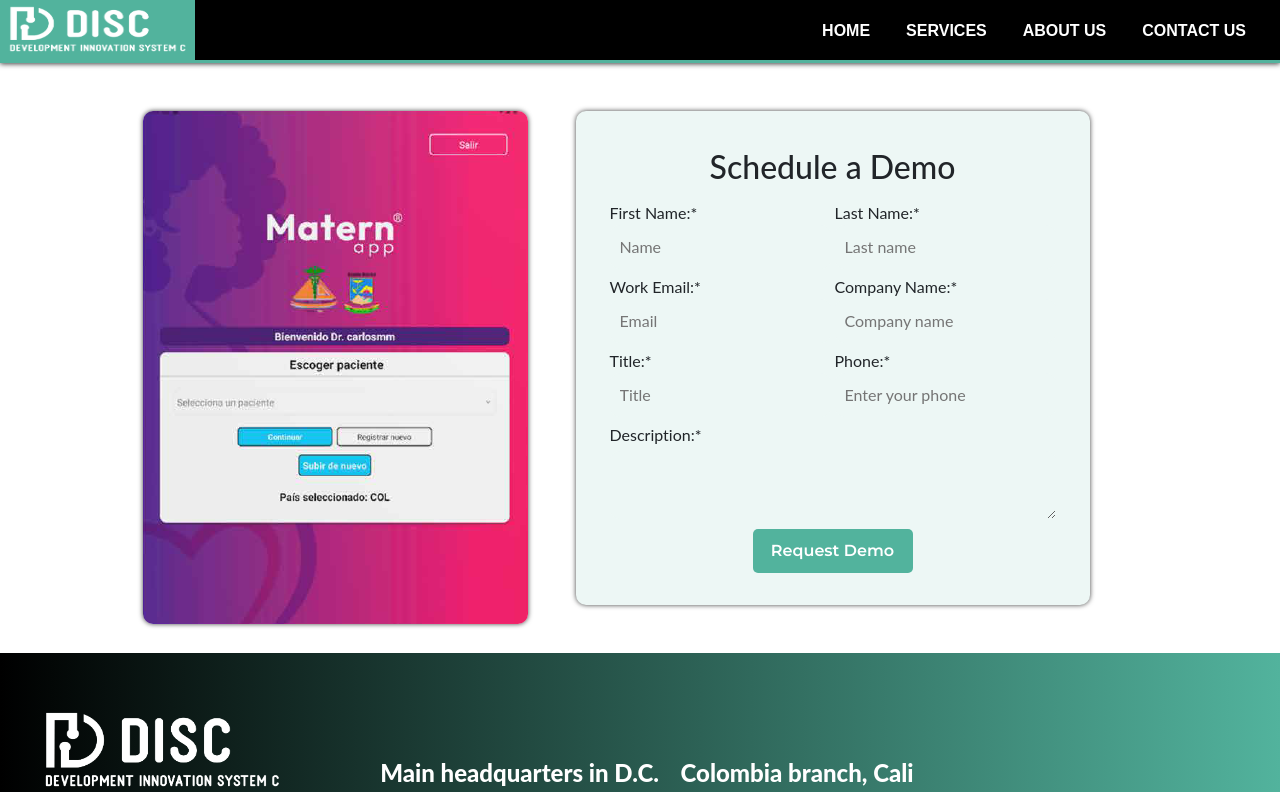
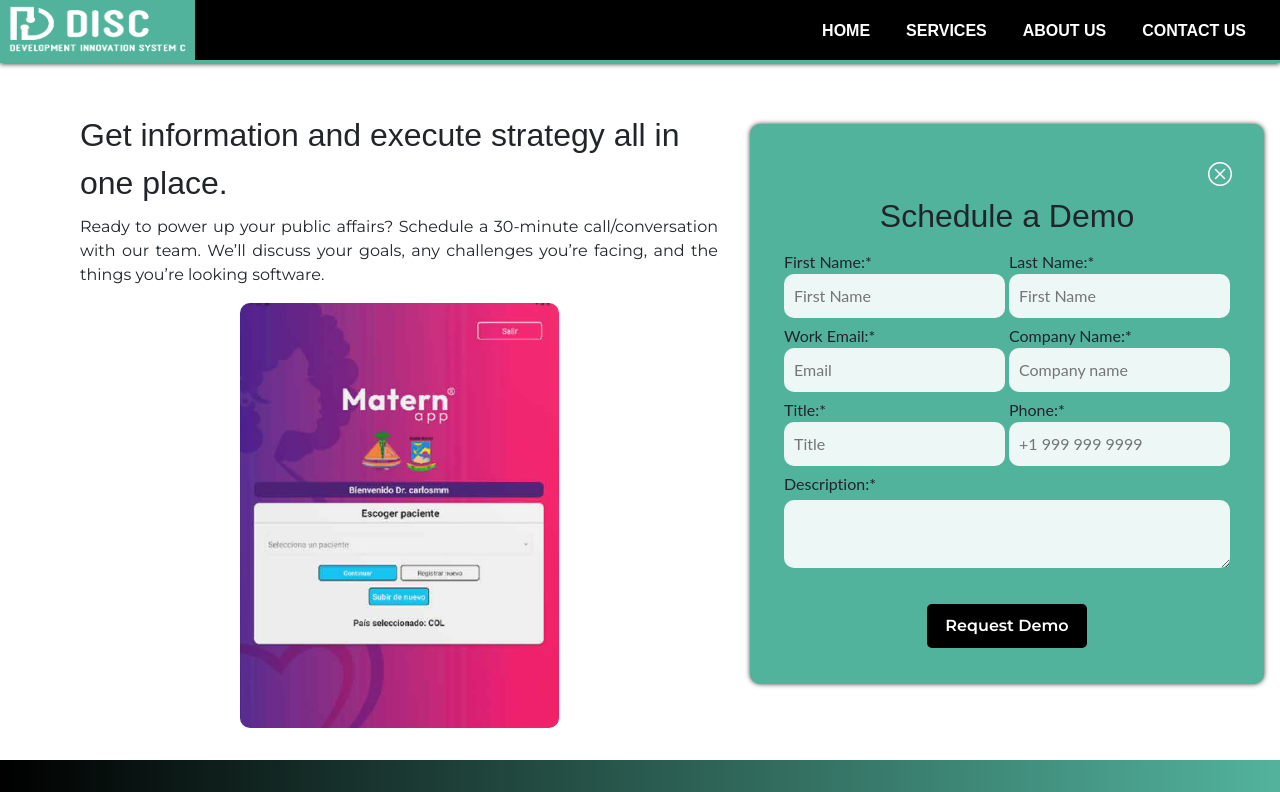
Before and after one commit to Disc-Colombia/Frontend_Disc, a React (Vite) app: page /scheduledemo in a window 1280 px wide. Shown: the top 792 px of the page. Built offline with nearby package versions, Linux system fonts and the light colour scheme.

Commit message:
implementacion del modula de agendar demo, falta validacion en el formulario

```diff
--- a/src/components/Header.tsx
+++ b/src/components/Header.tsx
@@ -3,12 +3,13 @@ import { Link } from "react-scroll";
 import logo from "../imgs/logoDISC_sinfondo.png";
 import "bootstrap-icons/font/bootstrap-icons.css";
 import "../styles/headers.css";
-import { Outlet } from "react-router-dom";
+import { Outlet,useNavigate } from "react-router-dom";
 import { Footers } from "./Footers";
 
 export const Header = () => {
   const [linkActive, setLinkActive] = useState("");
   const [isMenuOpen, setIsMenuOpen] = useState(false); //controla estado del menu
+  const navegate =useNavigate();
   //Muestra el menu
   const toggleMenu = () => {
     setIsMenuOpen(!isMenuOpen);
@@ -20,6 +21,7 @@ export const Header = () => {
   const handleActive = (Link: string) => {
     setLinkActive(Link);
     closeMenu();
+    navegate("/")
   };
   return (
     <>
--- a/src/pages/ModalDemo.tsx
+++ b/src/pages/ModalDemo.tsx
@@ -1,88 +1,156 @@
+import React from "react";
+import { useNavigate } from "react-router-dom";
+import { DemoProps } from "../type/type";
+import 'bootstrap-icons/font/bootstrap-icons.css';
 import "../styles/modalDemo.css";
-import maternapp from '../imgs/maternapp.png';
+import maternapp from "../imgs/maternapp.png";
 export const ModalDemo = () => {
+  const redirect = useNavigate()
+  const [data, setData] = React.useState<DemoProps>({
+    FirstName: "",
+    LastName: "",
+    WorkerEmail: "",
+    CompanyName: "",
+    Title: "",
+    Phone: "",
+    Description: "",
+  });
+  const handleChange = (
+    e: React.ChangeEvent<HTMLInputElement | HTMLTextAreaElement>
+  ) => {
+    const { name, value } = e.target;
+    setData({
+      ...data,
+      [name]: value,
+    });
+  };
+  const handleSubmit = (e: React.FormEvent) => {
+    e.preventDefault();
+    console.log("DATOS ENVIADOS...", data);
+  };
+  const handleBack =()=>{
+  redirect('/')
+  }
   return (
     <div className="container_demo">
       <div className="container_demo--product">
         <div className="container_maternapp--image">
-          <img className="maternapp_image" src={maternapp} alt="imagen maternapp" />
+          <h2 className="title_demo">Get information and execute strategy all in one place.</h2>
+          <p className="demo_information">
+            Ready to power up your public affairs? Schedule a 30-minute
+            call/conversation with our team. We’ll discuss your goals, any
+            challenges you’re facing, and the things you’re looking software.
+          </p>
+          <div className="container_image--product">
+          <img
+            className="maternapp_image"
+            src={maternapp}
+            alt="imagen maternapp"
+          />
+          </div>
         </div>
       </div>
       <div className="container_content">
+        <div className="container_close--icon">
+          <i className="bi bi-x-circle"
+          onClick={ handleBack}
+          ></i>
+        </div>
         <div className="container_content--tittle">
           <h2 className="demotitle">Schedule a Demo</h2>
         </div>
-        <form className="formulario_demo">
+        <form className="formulario_demo" onSubmit={handleSubmit}>
           <div className="container_input">
             <div className="container_input--label">
-              <label htmlFor="name">First Name:*</label>
+              <label htmlFor="FirstName">First Name:*</label>
               <input
                 className="input_demo"
                 type="text"
-                name="name"
-                id="name"
-                placeholder="Name"
+                name="FirstName"
+                id="FirstName"
+                placeholder="First Name"
+                value={data.FirstName}
+                onChange={handleChange}
               />
             </div>
             <div className="container_input--label">
-              <label htmlFor="lastname">Last Name:*</label>
+              <label htmlFor="LastName">Last Name:*</label>
               <input
                 className="input_demo"
                 type="text"
-                name="lastname"
-                id="lastname"
-                placeholder="Last name"
+                name="LastName"
+                id="LastName"
+                placeholder="First Name"
+                value={data.LastName}
+                onChange={handleChange}
               />
             </div>
             <div className="container_input--label">
-              <label htmlFor="workemail">Work Email:*</label>
+              <label htmlFor="WorkerEmail">Work Email:*</label>
               <input
                 className="input_demo"
                 type="email"
-                name="workemail"
-                id="workemail"
+                name="WorkerEmail"
+                id="WorkerEmail"
                 placeholder="Email"
+                value={data.WorkerEmail}
+                onChange={handleChange}
               />
             </div>
             <div className="container_input--label">
-              <label htmlFor="companyname">Company Name:*</label>
+              <label htmlFor="CompanyName">Company Name:*</label>
               <input
                 className="input_demo"
                 type="text"
-                name="companyname"
-                id="companyname"
+                name="CompanyName"
+                id="CompanyName"
                 placeholder="Company name"
+                value={data.CompanyName}
+                onChange={handleChange}
               />
             </div>
             <div className="container_input--label">
-              <label htmlFor="title">Title:*</label>
+              <label htmlFor="Title">Title:*</label>
               <input
                 className="input_demo"
                 type="text"
-                name="title"
-                id="title"
+                name="Title"
+                id="Title"
                 placeholder="Title "
+                value={data.Title}
+                onChange={handleChange}
               />
             </div>
             <div className="container_input--label">
-              <label htmlFor="phone">Phone:*</label>
+              <label htmlFor="Phone">Phone:*</label>
               <input
                 className="input_demo"
                 type="tel"
-                name="phone"
-                id="phone"
-                placeholder="Enter your phone"
+                name="Phone"
+                id="Phone"
+                placeholder="+1 999 999 9999"
+                value={data.Phone}
+                onChange={handleChange}
               />
             </div>
           </div>
 
           <div className="container_input--label">
-            <label htmlFor="description">Description:*</label>
-            <textarea className="input_textarea" name="description" id="description"></textarea>
+            <label htmlFor="Description">Description:*</label>
+            <textarea
+              className="input_textarea"
+              name="Description"
+              id="Description"
+              value={data.Description}
+              onChange={handleChange}
+            ></textarea>
           </div>
-           <div className="container_btn--requestdemo">
-            <button className="btn_send--demo" type="submit"> Request Demo</button>
-           </div>
+          <div className="container_btn--requestdemo">
+            <button className="btn_send--demo" type="submit">
+              {" "}
+              Request Demo
+            </button>
+          </div>
         </form>
       </div>
     </div>
--- a/src/styles/modalDemo.css
+++ b/src/styles/modalDemo.css
@@ -1,4 +1,4 @@
-@import'./colores.css';
+@import "./colores.css";
 
 /* .backmaternapp{
     position: relative;
@@ -8,68 +8,135 @@
     background-position: center;
     height: 100vh;
 } */
-.container_demo{
+.container_demo {
   display: flex;
   justify-content: center;
+  flex-direction: column;
   /* background-color: var(--LogoBackground);
    */
 }
-.container_maternapp--image{
+.container_demo--product {
+    margin-left: 1rem;
+    margin-right: 1rem;
+  }
+  .maternapp_image {
+    border-radius: 10px;
+    width: 100%;
+    height: 100%;
+  }
+@media (min-width: 1024px) {
+  .container_demo {
+    display: flex;
+    justify-content: center;
+    align-items: center;
+    flex-direction: row;
+    /* background-color: var(--LogoBackground);
+       */
+  }
+  .container_demo--product {
+    margin-left: 5rem;
+  }
+  .maternapp_image {
+    border-radius: 10px;
+    width: 50%;
+    height: 20%;
+  }
+}
+
+.title_demo,
+.demotitle {
+  font-family: var(--font-makina);
+}
+.demo_information {
+  font-family: var(--montserrat-font-family);
+  text-align: justify;
+}
+.container_close--icon {
+  display: flex;
+  flex-direction: row-reverse;
+  margin-top: 0;
+}
+.bi-x-circle {
+  font-size: 1.5rem;
+  color: var(--White);
+}
+.bi-x-circle:hover {
+  cursor: pointer;
+}
+.container_maternapp--image {
   margin-top: 3rem;
-    box-shadow: 0px 0px 5px 0px rgba(0,0,0,0.75);
+  /* box-shadow: 0px 0px 5px 0px rgba(0,0,0,0.75); */
   border-radius: 10px;
 }
-.maternapp_image{
+.container_image--product {
+  display: flex;
+  flex-direction: column;
   border-radius: 10px;
+  justify-content: center;
+  align-items: center;
+  margin-bottom: 2rem;
 }
-.container_input{
-    display: grid;
-    grid-template-columns: repeat(2,1fr);
-    align-items: center;
+
+.container_input {
+  display: flex;
+  flex-direction: column;
+  justify-content: center;
 
 }
-.formulario_demo{
+.container_content {
+    box-shadow: 0px 0px 5px 0px rgba(0, 0, 0, 0.75);
+    margin: 1rem;
+    padding: 2rem;
+    border-radius: 10px;
+    background-color: var(--LogoBackground);
+    height:auto;
+    width: auto;
+    margin-bottom: 2rem;
+  }
+@media (min-width: 1024px) {
+  .container_input {
+    display: grid;
+    grid-template-columns: repeat(2, 1fr);
+    align-items: center;
+  }
+  .container_content {
+    height: 35rem;
+  }
+}
+.formulario_demo {
   display: flex;
   flex-direction: column;
 }
-.container_content{
-    box-shadow: 0px 0px 5px 0px rgba(0,0,0,0.75);
-    margin: 3rem;
-    padding: 2rem;
-    border-radius: 10px;
-     background-color: var(--BlancoVerdoso);
-}
-.container_content--tittle{
+
+.container_content--tittle {
   text-align: center;
 }
-.formulario_demo{
 
-}
-.container_input--label{
+.container_input--label {
   display: flex;
   flex-direction: column;
   margin: 2px;
 }
 .input_demo,
-.input_textarea{
+.input_textarea {
   padding: 10px;
   border-radius: 10px;
   border: none;
   margin-bottom: 2px;
   background-color: var(--BlancoVerdoso);
 }
-.input_textarea{
+.input_textarea {
   margin-top: 4px;
 }
-.container_btn--requestdemo{
+.container_btn--requestdemo {
   display: flex;
   align-items: center;
   justify-content: center;
-    margin-top: 6px;
+  margin-top: 2rem;
 }
-.btn_send--demo{
+.btn_send--demo {
   border: none;
-    background-color: var(--LogoBackground);
+  background-color: var(--Black);
   padding: 10px;
   border-radius: 5px;
   width: 10rem;
@@ -78,10 +145,9 @@
   font-weight: 600;
   transition: background-color 0.3s ease, transform 0.3s ease;
   /* transition: color 0.3s ease, background-color 0.3s ease; */
-
 }
-.btn_send--demo:hover{
-    background-color: var(--SombraAzulVerdoso);
+.btn_send--demo:hover {
+  background-color: var(--BlancoVerdoso);
   cursor: pointer;
   color: var(--Black);
   transform: scale(1.1);
```
Also changed, not shown: src/type/type.tsx (+10 -0 lines). Lines whose indentation alone changed are shown as unchanged.
